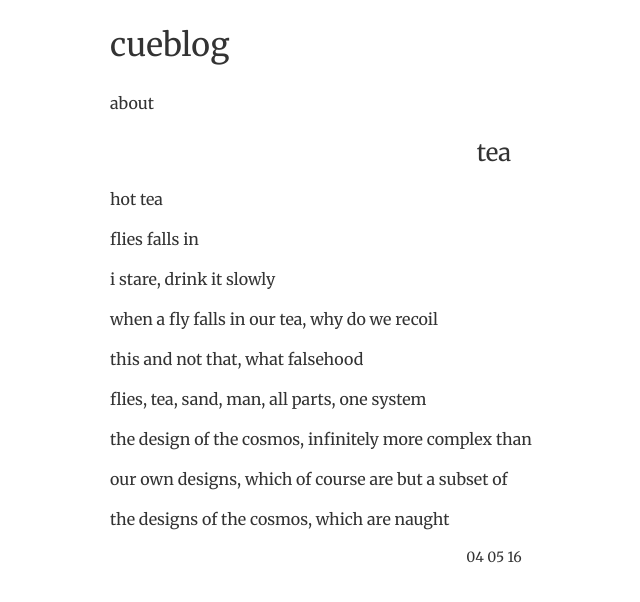
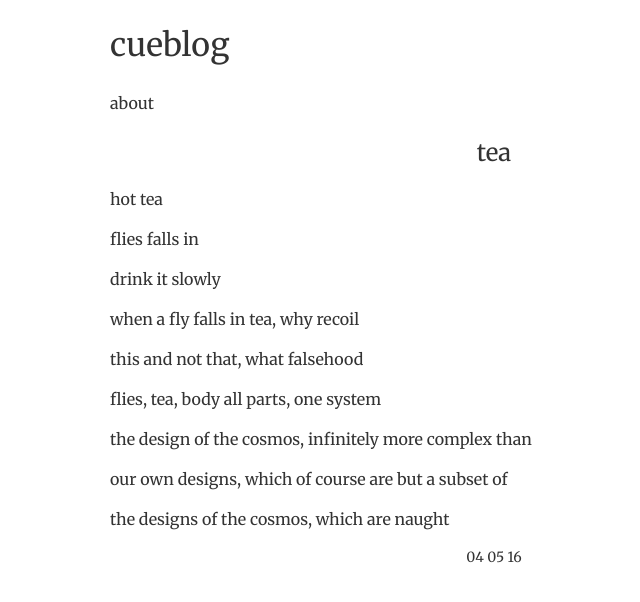
Before and after one commit to yvan/yvan.github.io, a Jekyll site: the page built from _posts/2016-04-05-tea.md, in a window 1280 px wide. Shown: the top 602 px of the page, without its empty margins (146-786 px from the left). Built offline with Jekyll 4.4.1, drawn with Linux system fonts in a browser that asks for light colours.

Commit message:
changed poem

```diff
--- a/_posts/2016-04-05-tea.md
+++ b/_posts/2016-04-05-tea.md
@@ -7,13 +7,13 @@ hot tea
 
 flies falls in
 
-i stare, drink it slowly
+drink it slowly
 
-when a fly falls in our tea, why do we recoil
+when a fly falls in tea, why recoil
 
 this and not that, what falsehood
 
-flies, tea, sand, man, all parts, one system
+flies, tea, body all parts, one system
 
 the design of the cosmos, infinitely more complex than
 
```
